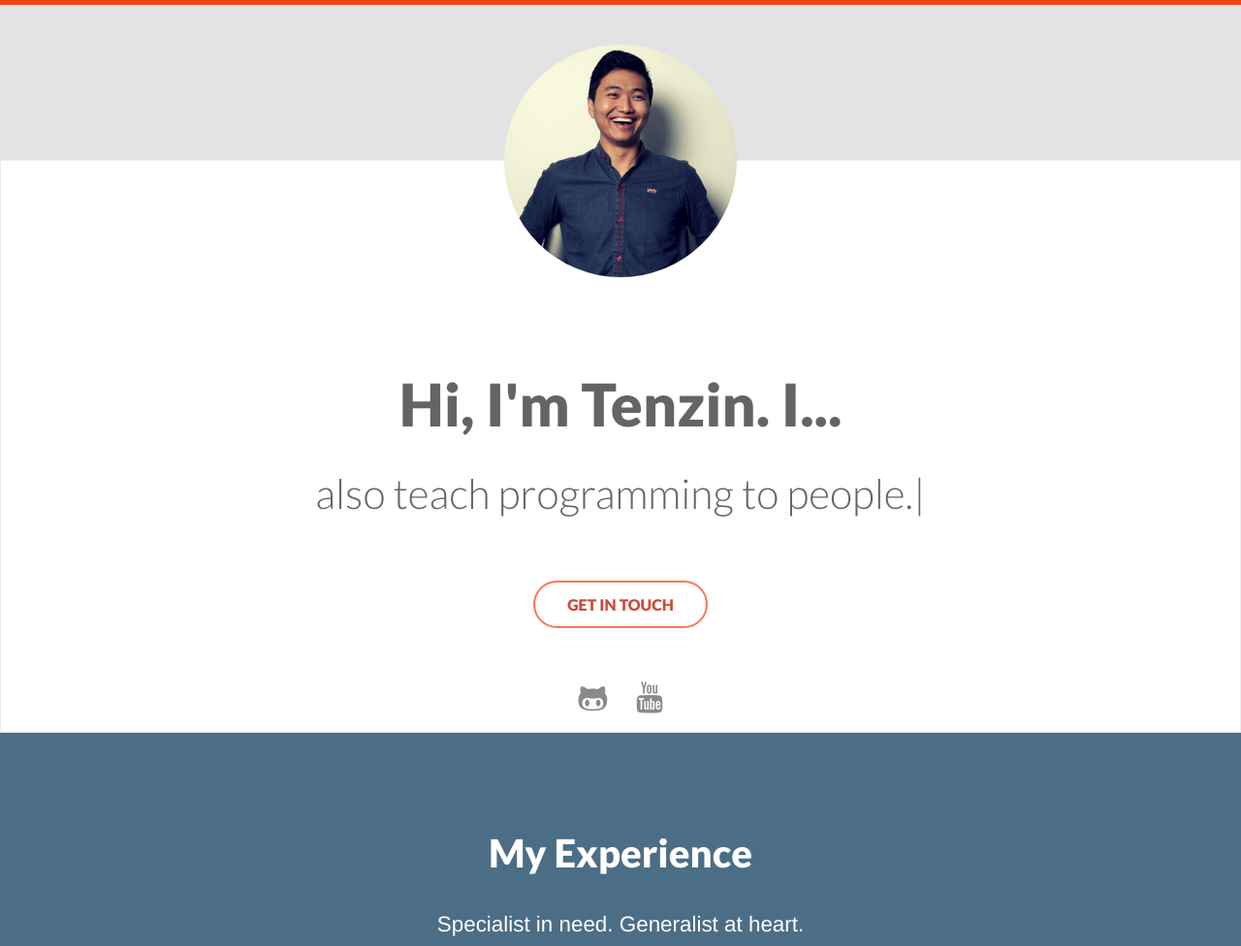
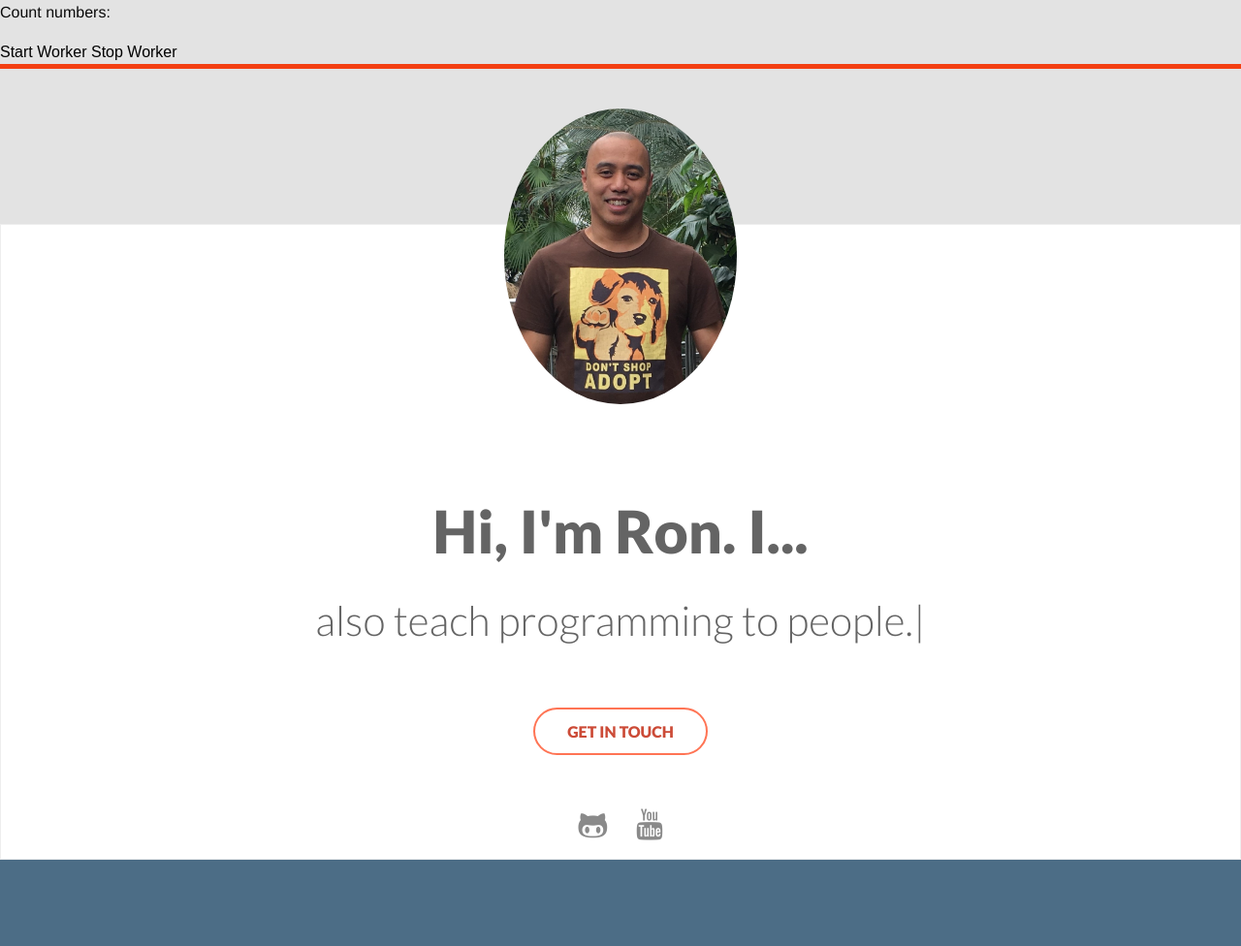
Before and after one commit to rc1200/bootstrapyou, a Django app: page / in a window 1280 px wide. Shown: the top 976 px of the page at 97% size. Run offline with Django 3.2, Linux system fonts and the light colour scheme.

Commit message:
changed pic and try web worksers

```diff
--- a/myprofile/static/myprofile/assets/scripts/app.js
+++ b/myprofile/static/myprofile/assets/scripts/app.js
@@ -84,3 +84,26 @@ const Portfolio = function() {
 
 Portfolio.displayWordCloud();
 Portfolio.typeAnimation();
+
+
+
+
+var w;
+
+function startWorker() {
+  if(typeof(Worker) !== "undefined") {
+    if(typeof(w) == "undefined") {
+      w = new Worker("demo_workers.js");
+    }
+    w.onmessage = function(event) {
+      document.getElementById("result").innerHTML = event.data;
+    };
+  } else {
+    document.getElementById("result").innerHTML = "Sorry, your browser does not support Web Workers...";
+  }
+}
+
+function stopWorker() {
+  w.terminate();
+  w = undefined;
+}
--- /dev/null
+++ b/myprofile/static/myprofile/assets/scripts/demo_workers.js
@@ -0,0 +1,9 @@
+var i = 0;
+
+function timedCount() {
+  i = i + 1;
+  postMessage(i);
+  setTimeout("timedCount()",500);
+}
+
+timedCount();
--- a/myprofile/templates/myprofile/index.html
+++ b/myprofile/templates/myprofile/index.html
@@ -28,11 +28,25 @@
     <script src="{% static 'myprofile/bower_components/jqcloud2/dist/jqcloud.min.js' %}" charset="utf-8"></script>
     <link rel="stylesheet" href="{% static 'myprofile/bower_components/jqcloud2/dist/jqcloud.min.css' %}">
 
-    <script src="{% static 'myprofile/bower_components/foundation-sites/dist/js/foundation.min.js' %}" charset="utf-8"></script>
+    <script src="{% static 'myprofile/bower_components/foundation-sites/dist/js/foundation.min.js' %}"
+            charset="utf-8"></script>
 
 </head>
 
 <body>
+
+<script type="text/javascript" src="{% static 'myprofile/assets/scripts/demo_workers.js' %}" charset="utf-8"></script>
+
+<p>Count numbers: <output id="result"></output></p>
+<button onclick="startWorker()">Start Worker</button>
+<button onclick="stopWorker()">Stop Worker</button>
+
+
+
+
+
+
+
 <div class="wrapper">
     <div class="thin-bar">
     </div>
@@ -43,14 +57,14 @@
                 <img class="img-circle" src="{% static 'myprofile/assets/images/adhoc-profile-pic.png' %}"
                      alt="headshot">
                 <div class="details">
-                    <h2>Hi, I'm Tenzin. I...<br> <span id="writing-text"><span></h2>
+                    <h2>Hi, I'm Ron. I...<br> <span id="writing-text"><span></h2>
                 </div>
             </div>
         </div>
         <div class="row">
             <div class="small-12 column">
                 <div class="cta text-center">
-                    <a class="my-button cta-button expand form-button" href="mailto:tenzinphuljung7@gmail.com">Get In
+                    <a class="my-button cta-button expand form-button" href="mailto:ron.calibuso@gmail.com">Get In
                         Touch</a>
                 </div>
             </div>
@@ -174,7 +188,12 @@
 
     </section>
 
+
     <section id="teaching">
+
+
+
+
         <h2 class="text-center">Teaching</h2>
         <div class="row">
             <div class="small-12 medium-8 medium-offset-2">
@@ -182,11 +201,6 @@
                     students both privately in person and remotely. Here are some of the domains I've helped students
                     with...</p>
             </div>
-        </div>
-
-        <div class="cta text-center">
-
-            <button class="my-button cta-button expand form-button" onclick="myFunction()">Test JaveScript</button>
         </div>
 
         <div class="row">
@@ -222,6 +236,8 @@
 
 </div>
 <script type="text/javascript" src="{% static 'myprofile/assets/scripts/app.js' %}" charset="utf-8"></script>
+
+
 </body>
 
 </html>
```
Also changed, not shown: myprofile/static/myprofile/assets/scripts/def_workers.js (added, +25 -0 lines), myprofile/templates/myprofile/index3.html (+13 -10 lines), myprofile/static/myprofile/assets/images/adhoc-profile-pic.png, myprofile/static/myprofile/assets/images/zzzadhoc-profile-pic.png (added).
